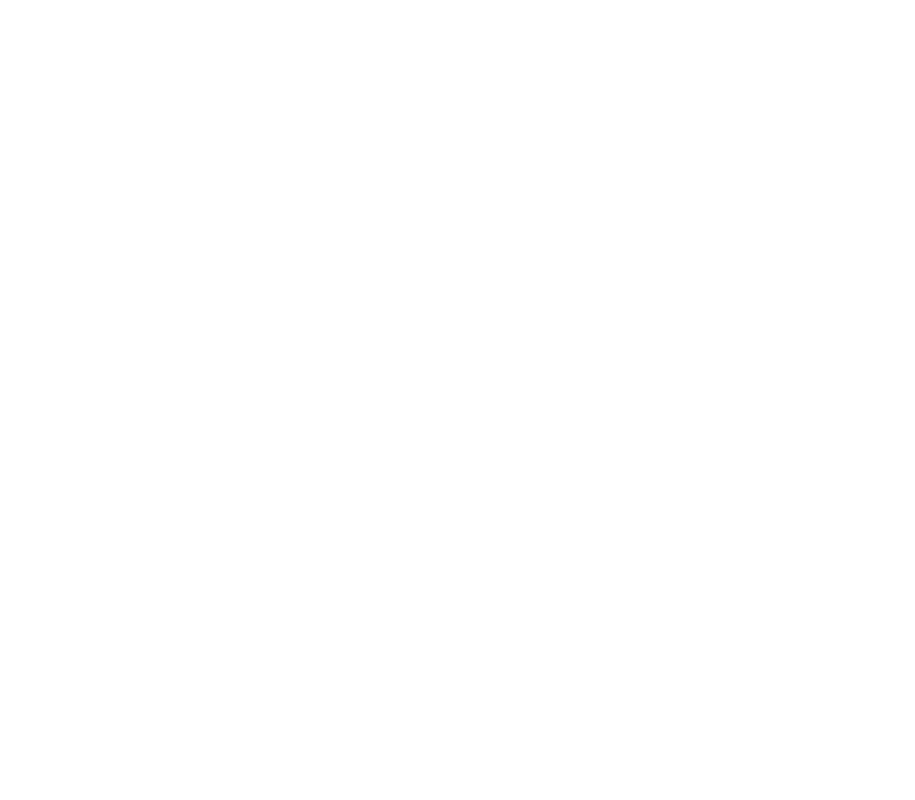
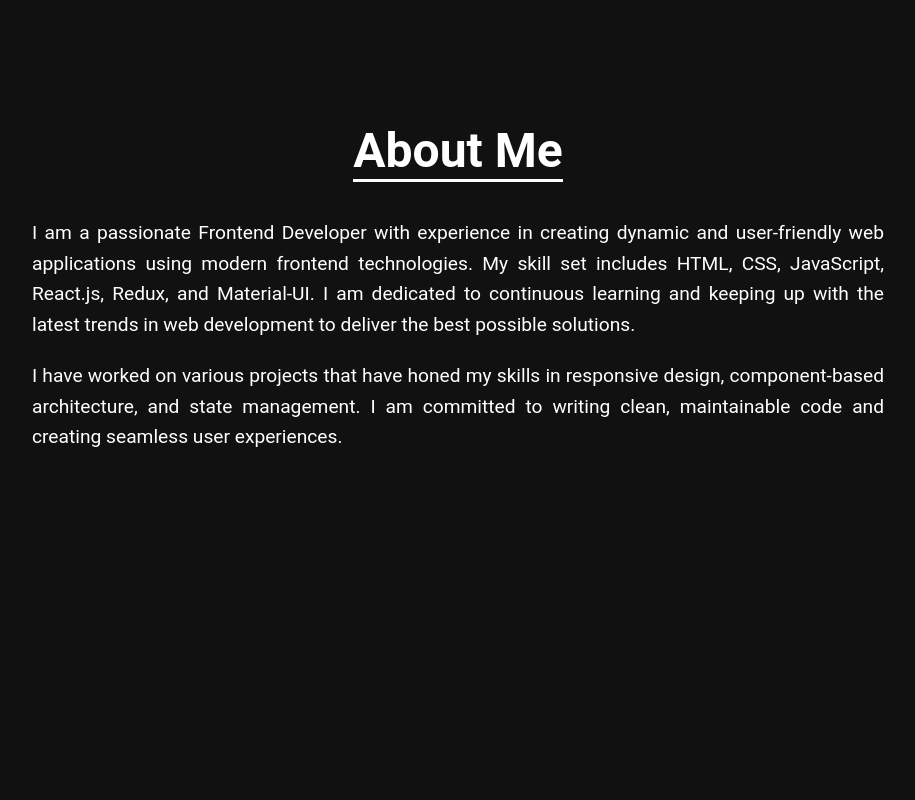
Before and after one commit to Hrishikeshkukade/Portfolio, a React (Create React App) app: page / in a window 1280 px wide. Shown: the part 1180-1980 px from the top of the page, without its empty margins (182-1097 px from the left). Before the commit the page ends 1051 px from the top, so only its background shows below. Built offline with nearby package versions, Linux system fonts and the light colour scheme.

Commit message:
Created About Page

```diff
--- a/package.json
+++ b/package.json
@@ -17,6 +17,7 @@
     "react-dom": "^18.3.1",
     "react-router-dom": "^6.15.0",
     "react-scripts": "5.0.1",
+    "react-scroll": "^1.9.0",
     "react-typical": "^0.1.3",
     "web-vitals": "^2.1.4"
   },
--- a/src/App.js
+++ b/src/App.js
@@ -1,12 +1,8 @@
-import { auth } from "./firebase";
-import { Routes, Route } from "react-router-dom";
 import "./App.css";
 import Header from "./Components/Header/Header";
 import Home from "./Components/Home/Home";
 import Services from "./Components/Services/Services";
-// import useAuth from "./api/useAuth";
-// import Profile from "./Components/Profile/Profile";
-
+import About from "./Components/About/About";
 
 
 function App() {
@@ -14,6 +10,7 @@
     <div className="App">
       <Header />
       <Home />
+      <About />
       <Services />
     </div>
   );
--- /dev/null
+++ b/src/Components/About/About.js
@@ -0,0 +1,64 @@
+import React from 'react';
+import { Container, Typography, Box } from '@mui/material';
+
+const About = () => {
+  return (
+    <Box
+      id="about"
+      style={{
+        backgroundColor: "#111",
+        backgroundSize: 'cover',
+        backgroundPosition: 'center',
+        minHeight: '100vh',
+        color: 'white',
+        display: 'flex',
+        flexDirection: 'column',
+        justifyContent: 'center',
+        alignItems: 'center',
+        padding: '10%', // Add padding to create some space
+        textAlign: 'center', // Center align text
+      }}
+    >
+      <Container maxWidth="md"> {/* Restrict the container width */}
+        <Typography
+          variant="h3"
+          gutterBottom
+          style={{
+            fontWeight: 'bold',
+            marginBottom: '1rem', // Add margin bottom for spacing
+            borderBottom: '3px solid #fff', // Add bottom border for underline effect
+            display: 'inline-block', // Make underline fit the text width
+          }}
+        >
+          About Me
+        </Typography>
+        <Typography
+          variant="h5"
+          paragraph
+          style={{
+            margin: '20px 0',
+            fontSize: '1.2rem',
+            lineHeight: '1.6',
+            textAlign: 'justify', // Justify text for better readability
+          }}
+        >
+          I am a passionate Frontend Developer with experience in creating dynamic and user-friendly web applications using modern frontend technologies. My skill set includes HTML, CSS, JavaScript, React.js, Redux, and Material-UI. I am dedicated to continuous learning and keeping up with the latest trends in web development to deliver the best possible solutions.
+        </Typography>
+        <Typography
+          variant="h5"
+          paragraph
+          style={{
+            margin: '20px 0',
+            fontSize: '1.2rem',
+            lineHeight: '1.6',
+            textAlign: 'justify', // Justify text for better readability
+          }}
+        >
+          I have worked on various projects that have honed my skills in responsive design, component-based architecture, and state management. I am committed to writing clean, maintainable code and creating seamless user experiences.
+        </Typography>
+      </Container>
+    </Box>
+  );
+};
+
+export default About;
--- a/src/Components/Header/Header.js
+++ b/src/Components/Header/Header.js
@@ -9,6 +9,7 @@
 import List from "@mui/material/List";
 import ListItem from "@mui/material/ListItem";
 import ListItemText from "@mui/material/ListItemText";
+import { Link } from "react-scroll"; // Import Link from react-scroll
 
 const Header = () => {
   const [drawerOpen, setDrawerOpen] = useState(false);
@@ -50,8 +51,6 @@
           <ListItem
             button
             key={text}
-            component="a"
-            href={`/${text.toLowerCase()}`}
             sx={{
               color: "white",
               textDecoration: "none",
@@ -65,7 +64,14 @@
               },
             }}
           >
-            <ListItemText primary={text} />
+            <Link
+              to={text.toLowerCase()}
+              smooth={true}
+              duration={500}
+              style={{ width: "100%", display: "block", cursor: "pointer" }} // Add cursor: pointer
+            >
+              <ListItemText primary={text} />
+            </Link>
           </ListItem>
         ))}
       </List>
@@ -80,7 +86,7 @@
           bgcolor: "#000",
           height: "70px",
           boxShadow: scrolled ? "0px 4px 6px rgba(255, 255, 255, 0.2)" : "none",
-          transition: "box-shadow 0.6s ease-in-out, background-color 0.6s ease-in-out"
+          transition: "box-shadow 0.6s ease-in-out, background-color 0.6s ease-in-out",
         }}
       >
         <Toolbar>
@@ -89,16 +95,19 @@
             component="div"
             sx={{ flexGrow: 1, fontWeight: "bold", color: "#fff" }}
           >
-            <a
-              href="/"
+            <Link
+              to="home"
+              smooth={true}
+              duration={500}
               style={{
                 color: "#fff",
                 textDecoration: "none",
                 marginRight: "16px",
+                cursor: "pointer", // Add cursor: pointer
               }}
             >
               {/* Your logo or text */}
-            </a>
+            </Link>
           </Typography>
           <Box
             sx={{
@@ -108,9 +117,11 @@
             }}
           >
             {["Home", "About", "Skills", "Project", "Contact"].map((text) => (
-              <a
+              <Link
                 key={text}
-                href={`/${text.toLowerCase()}`}
+                to={text.toLowerCase()}
+                smooth={true}
+                duration={500}
                 style={{
                   color: "#fff",
                   textDecoration: "none",
@@ -118,6 +129,7 @@
                   padding: "8px",
                   borderRadius: "4px",
                   transition: "all 0.5s ease",
+                  cursor: "pointer", // Add cursor: pointer
                 }}
                 onMouseOver={(e) => {
                   e.currentTarget.style.color = "#000";
@@ -129,7 +141,7 @@
                 }}
               >
                 {text}
-              </a>
+              </Link>
             ))}
           </Box>
           <Box sx={{ display: { xs: "flex", md: "none" } }}>
--- a/src/Components/Home/Home.js
+++ b/src/Components/Home/Home.js
@@ -58,11 +58,13 @@
   `;
 
   return (
+
     <Box
+      id="home"
       sx={{
         backgroundColor: "#000",
         animation: `${backgroundAnimation} 15s ease infinite`,
-        height: '100vh',
+        height: '110vh',
         color: 'white',
         display: 'flex',
         flexDirection: 'column',
```
Also changed, not shown: 1 other file (tests, documents, lock files or other folders).
